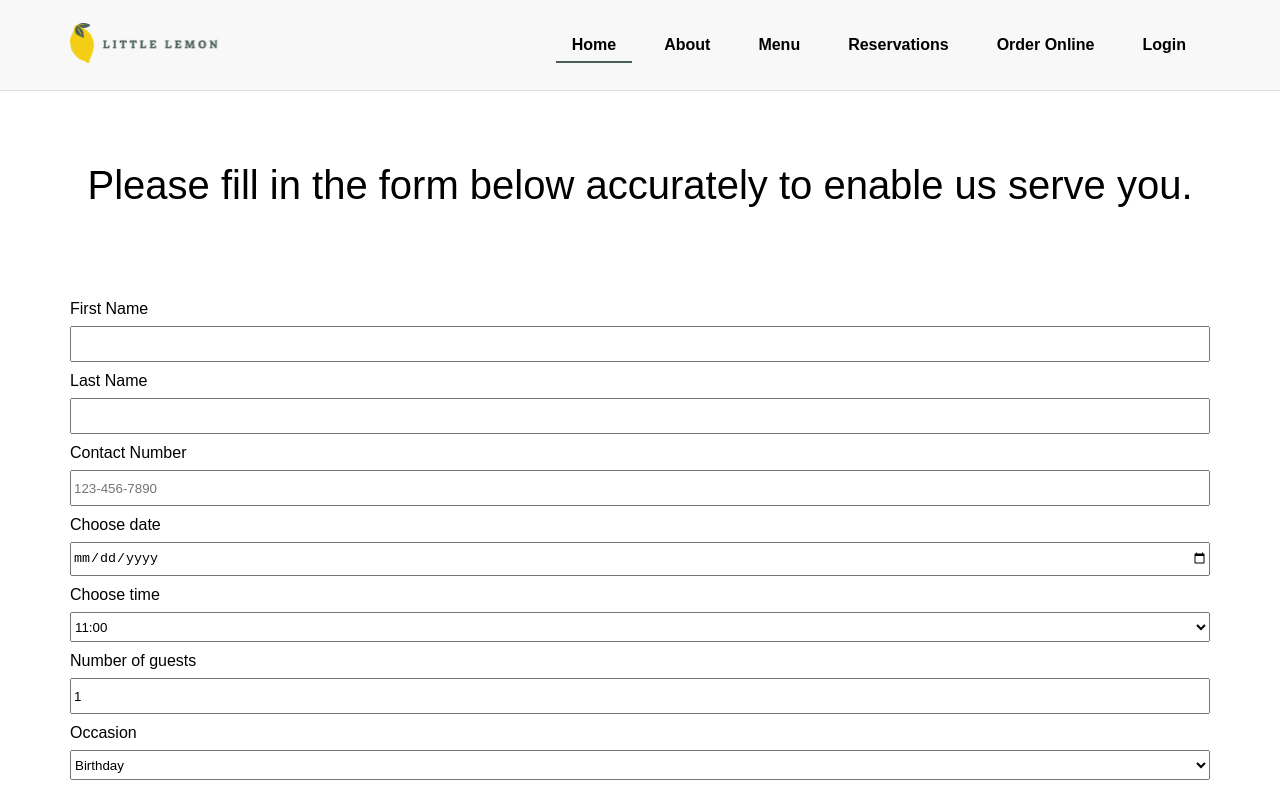
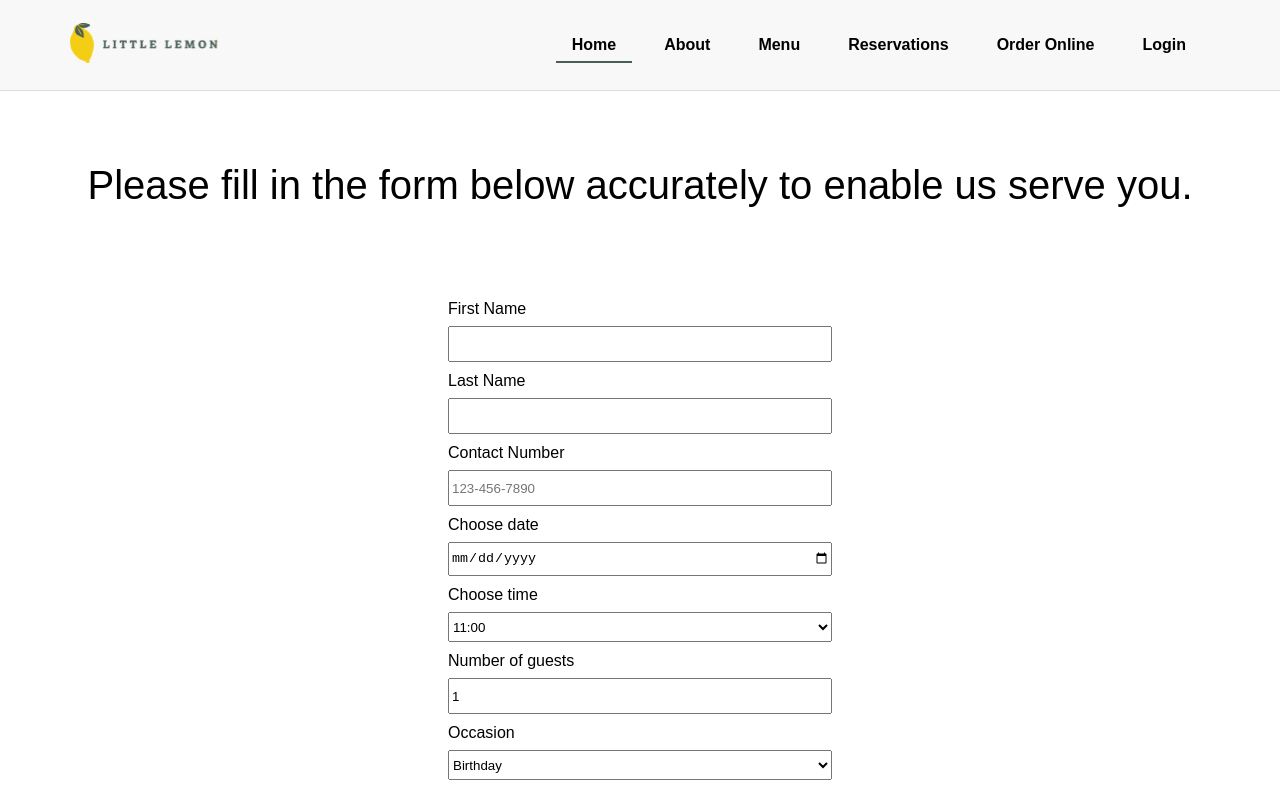
Before and after one commit to sravan-42/react, a React (Create React App) app in the folder capstone/: page /bookings in a window 1280 px wide. Shown: the top 788 px of the page. Built offline with nearby package versions, Linux system fonts and the light colour scheme; a web font is replaced by a local one.

Commit message:
Changed styles

```diff
--- a/capstone/src/styles/BookingForm.css
+++ b/capstone/src/styles/BookingForm.css
@@ -5,7 +5,7 @@
 }
 
 .form {
-    padding: 20px 70px;
+    padding: 20px 35%;
 }
 
 .input-field {
```
